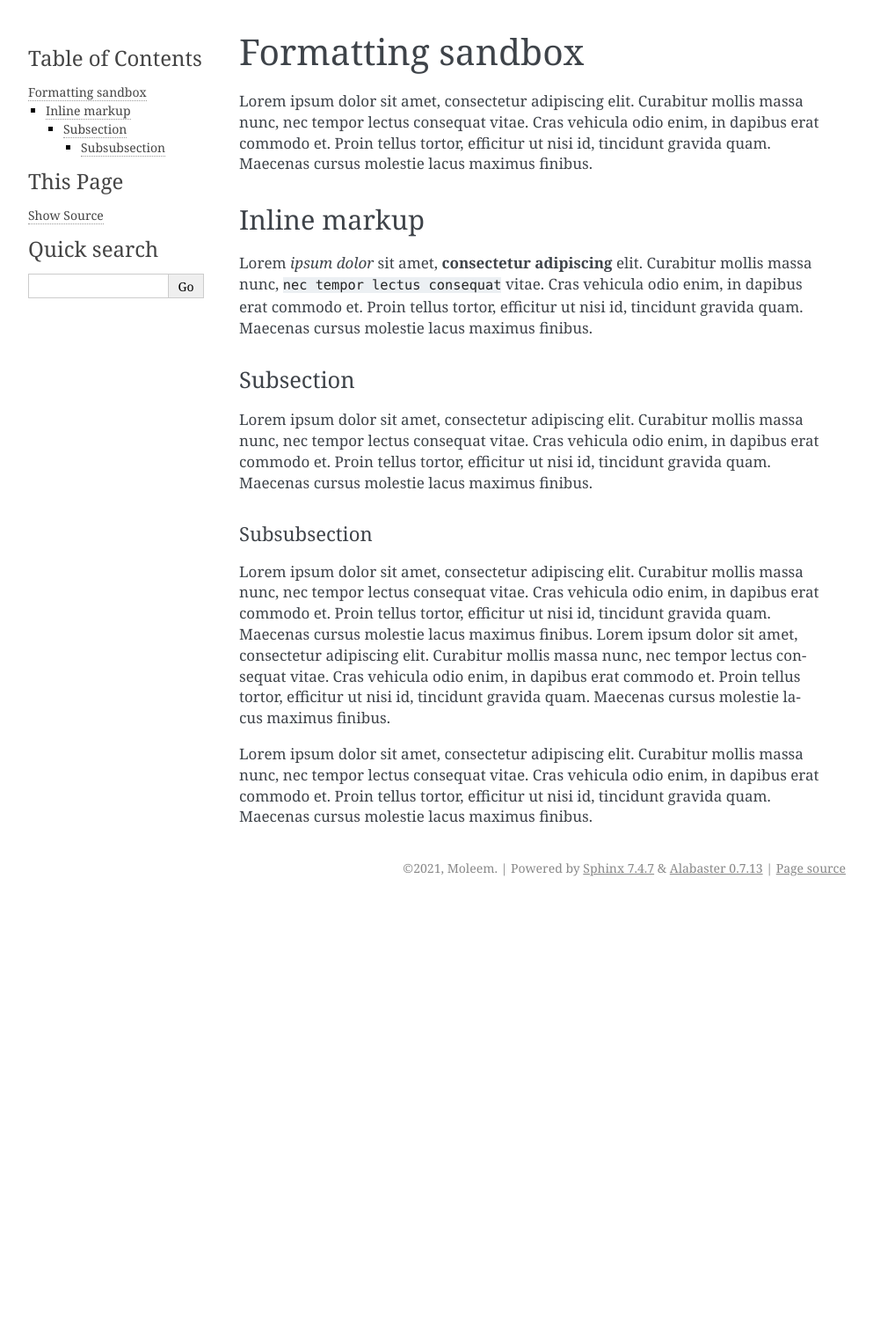
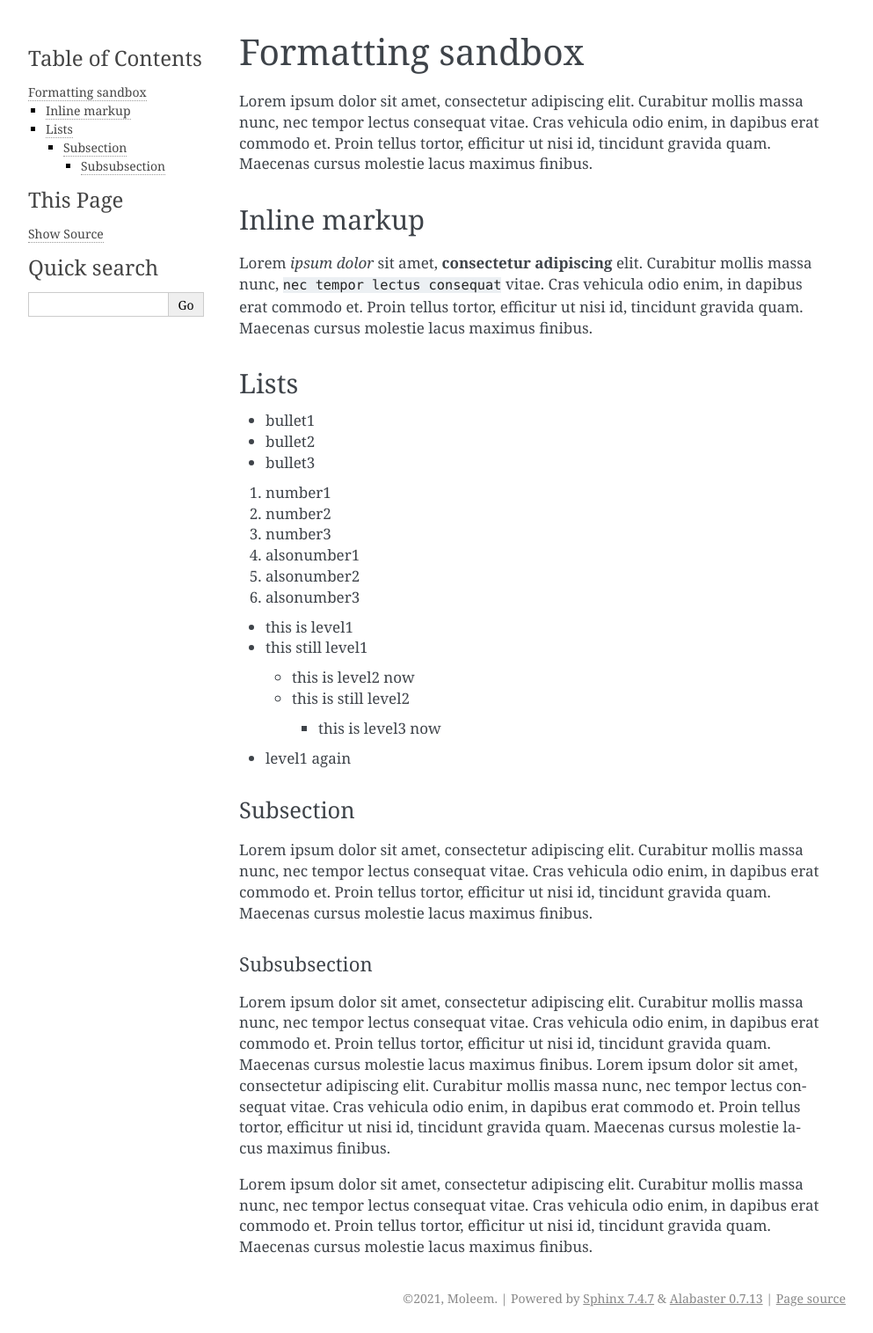
Before and after one commit to Moleem/Documentation, a Sphinx documentation site: the page built from source/formats.rst, in a window 1280 px wide. Shown: the whole page at 88% size, without its empty margins (148-1141 px from the left). Built offline with Sphinx 7.4.7, drawn with Linux system fonts in a browser that asks for light colours; before the commit the page ends 1026 px from its top, so only the background shows below that.

Commit message:
formats test: lists

```diff
--- a/source/formats.rst
+++ b/source/formats.rst
@@ -7,6 +7,31 @@ Inline markup
 -------------
 
 Lorem *ipsum dolor* sit amet, **consectetur adipiscing** elit. Curabitur mollis massa nunc, ``nec tempor lectus consequat`` vitae. Cras vehicula odio enim, in dapibus erat commodo et. Proin tellus tortor, efficitur ut nisi id, tincidunt gravida quam. Maecenas cursus molestie lacus maximus finibus.
+
+Lists
+-----
+
+* bullet1
+* bullet2
+* bullet3
+
+1. number1
+2. number2
+3. number3
+
+#. alsonumber1
+#. alsonumber2
+#. alsonumber3
+
+* this is level1
+* this still level1
+
+  * this is level2 now
+  * this is still level2
+
+    * this is level3 now
+
+* level1 again
 
 Subsection
 ..........
```
